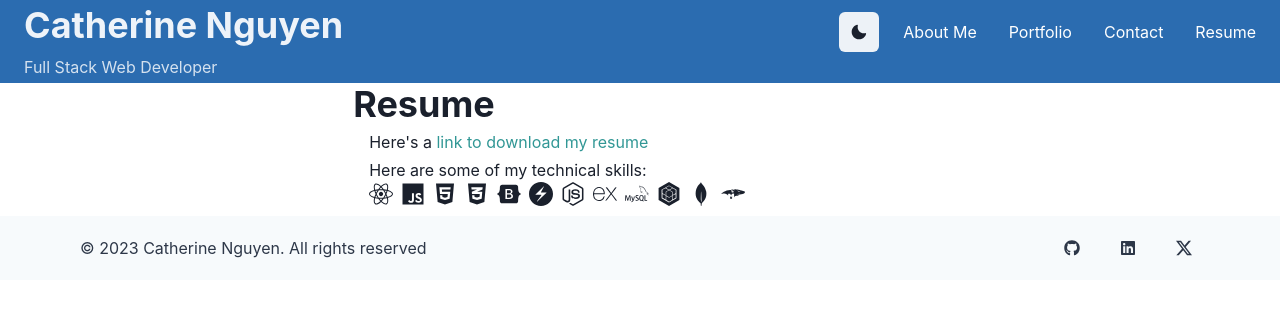
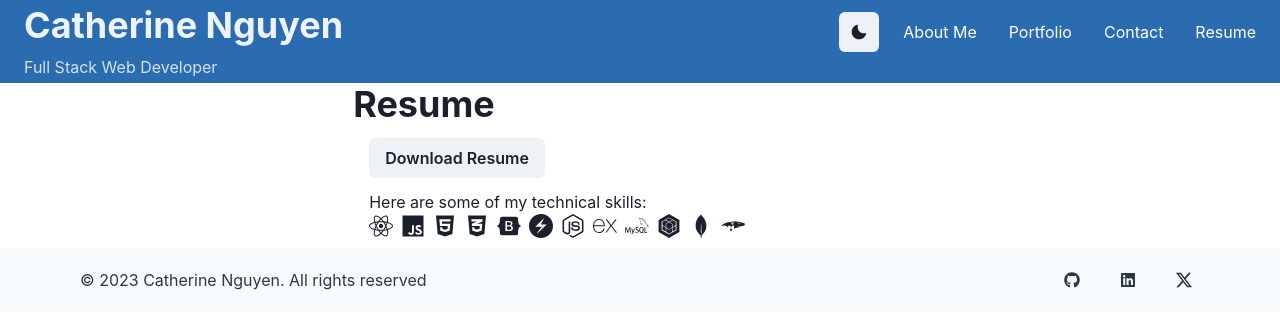
Before and after one commit to cmdnguyen/Portfolio-React, a React (Vite) app: page /Resume in a window 1280 px wide. Shown: the top 328 px of the page. Built offline with nearby package versions, Linux system fonts and the light colour scheme.

Commit message:
Added Download Resume button in Resume page

```diff
--- a/src/pages/Resume.jsx
+++ b/src/pages/Resume.jsx
@@ -1,6 +1,21 @@
-import { Container, Heading, Link, Text, Tooltip, Icon, HStack } from '@chakra-ui/react'
+import { Container, Heading, Button, Text, Tooltip, Icon, HStack } from '@chakra-ui/react'
 import { FaReact, FaHtml5, FaJs, FaCss3Alt, FaBootstrap, FaNodeJs } from 'react-icons/fa'
 import { SiExpress, SiChakraui, SiMysql, SiSequelize, SiMongodb, SiMongoose } from 'react-icons/si'
+
+const downloadPDFButton = () => {
+  // using Java Script method to get PDF file
+  fetch('CatherineNguyenResume.pdf').then(response => {
+    response.blob().then(blob => {
+      // Creating new object of PDF file
+      const fileURL = window.URL.createObjectURL(blob);
+      // Setting various property values
+      let alink = document.createElement('a');
+      alink.href = fileURL;
+      alink.download = 'CatherineNguyenResume.pdf';
+      alink.click();
+    })
+  })
+}
 
 export default function Resume() {
   return (
@@ -8,13 +23,10 @@ export default function Resume() {
       <Heading>
         Resume
       </Heading>
-      <Container my={1}>
-        <Text>
-          Here's a {' '}
-          <Link color='teal.500' href='#'>
-            link to download my resume
-          </Link>
-        </Text>
+      <Container my={3}>
+        <Button onClick={downloadPDFButton}>
+          Download Resume
+        </Button>
       </Container>
       <Container my={1}>
         <Text>Here are some of my technical skills:</Text>
```
Also changed, not shown: 1 other file (tests, documents, lock files or other folders).
